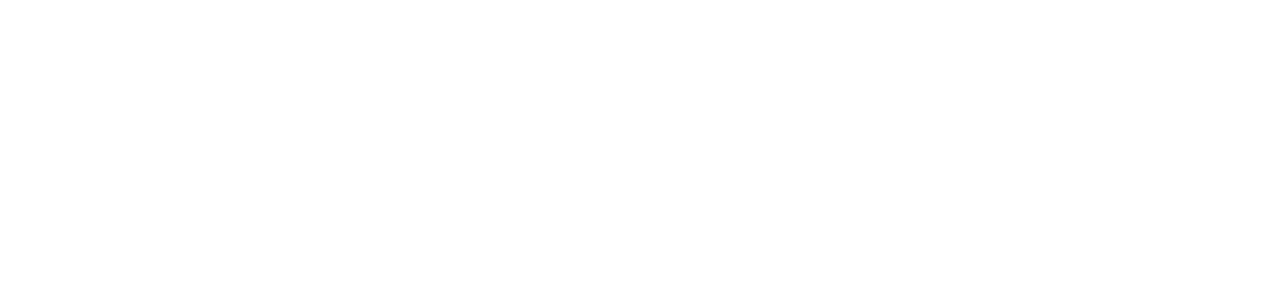
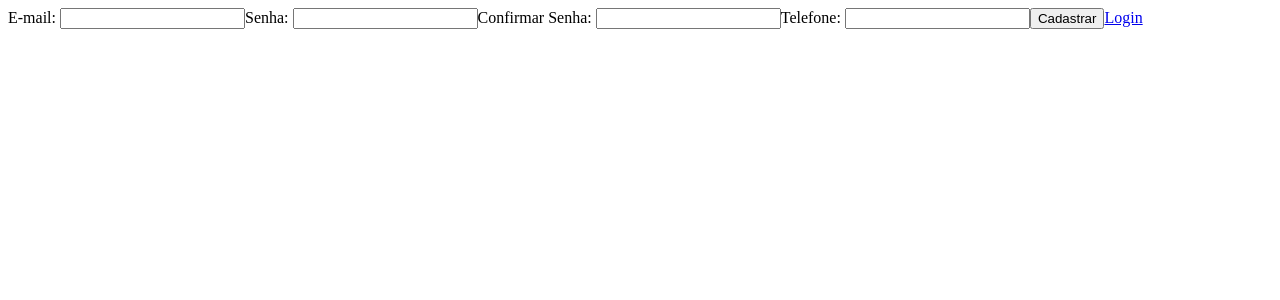
Before and after one commit to gabrielrsh/tibum, an Angular app: page /cadastro in a window 1280 px wide. Before the commit this address led to /. Shown: the top 300 px of the page. Built offline with nearby package versions, Linux system fonts and the light colour scheme.

Commit message:
adição das páginas login e cadastro

```diff
--- a/src/app/app-routing.module.ts
+++ b/src/app/app-routing.module.ts
@@ -1,8 +1,12 @@
 import { NgModule } from '@angular/core';
 import { RouterModule, Routes } from '@angular/router';
+import { LoginComponent } from './login/login.component';
+import { CadastroComponent } from './cadastro/cadastro.component';
 
 const routes: Routes = [
-  {path: '', redirectTo: 'produtos', pathMatch: 'full'}
+  {path: '', redirectTo:'produtos', pathMatch: 'full'},
+  {path: 'login', component:LoginComponent},
+  {path: 'cadastro', component:CadastroComponent},
 ];
 
 @NgModule({
--- /dev/null
+++ b/src/app/cadastro/cadastro.component.html
@@ -0,0 +1,9 @@
+<form [formGroup]="form" (ngSubmit)="onSubmit()">
+  <label for="idEmail">E-mail: </label><input formControlName="inEmail" id="idEmail" type="email">
+  <label for="idSenha">Senha: </label><input formControlName="inSenha" id="idSenha" type="password">
+  <label for="idConfirmarSenha">Confirmar Senha: </label><input formControlName="inConfirmarSenha" id="idConfirmarSenha" type="password">
+  <label for="idTelefone">Telefone: </label><input formControlName="inTelefone" id="idTelefone" type="text">
+
+  <button type="submit">Cadastrar</button>
+  <a routerLink="/login">Login</a>
+</form>
--- /dev/null
+++ b/src/app/cadastro/cadastro.component.ts
@@ -0,0 +1,25 @@
+import { Component, OnInit } from '@angular/core';
+import { FormBuilder } from '@angular/forms';
+
+@Component({
+  selector: 'app-cadastro',
+  templateUrl: './cadastro.component.html',
+  styleUrls: ['./cadastro.component.css']
+})
+export class CadastroComponent implements OnInit {
+
+  form = this.formBuilder.group(
+    {inEmail:"",inConfirmarSenha:"",inSenha:"",inTelefone:""}
+    );
+
+  constructor(private formBuilder:FormBuilder) { }
+
+  ngOnInit() {
+  }
+
+  onSubmit(){
+    console.log(this.form.value);
+    this.form.reset();
+  }
+
+}
--- /dev/null
+++ b/src/app/login/login.component.html
@@ -0,0 +1,6 @@
+<form [formGroup]="checkoutForm" (ngSubmit)="onSubmit()">
+  <label for="idEmail">E-mail: </label><input formControlName="inEmail" id="idEmail" type="text">
+  <label for="idSenha">Senha: </label><input formControlName="inSenha" id="idSenha" type="password">
+  <button type="submit">Login</button>
+  <a routerLink="/cadastro">Cadastre-se</a>
+</form>
--- /dev/null
+++ b/src/app/login/login.component.ts
@@ -0,0 +1,25 @@
+import { Component, OnInit } from '@angular/core';
+import { FormBuilder } from '@angular/forms';
+
+@Component({
+  selector: 'app-login',
+  templateUrl: './login.component.html',
+  styleUrls: ['./login.component.css'],
+})
+export class LoginComponent implements OnInit {
+
+  checkoutForm = this.formBuilder.group({inEmail:"",inSenha:""});
+
+  constructor(private formBuilder:FormBuilder) {
+
+  }
+
+  ngOnInit() {
+  }
+
+  onSubmit(){
+    console.log(this.checkoutForm.value);
+    this.checkoutForm.reset();
+  }
+
+}
--- a/src/app/produtos/produtos.component.ts
+++ b/src/app/produtos/produtos.component.ts
@@ -1,6 +1,5 @@
 import { HttpClient } from '@angular/common/http';
 import { Component, OnInit } from '@angular/core';
-import { Produto } from '../model/produto';
 import { ProdutoService } from './produto.service';
 import { Observable, of } from 'rxjs';
 
```
Also changed, not shown: src/app/app.module.ts (+6 -2 lines), src/app/cadastro/cadastro.module.ts (added, +18 -0 lines), src/app/login/login.module.ts (added, +21 -0 lines), src/app/cadastro/cadastro.component.css (added), src/app/login/login.component.css (added).
